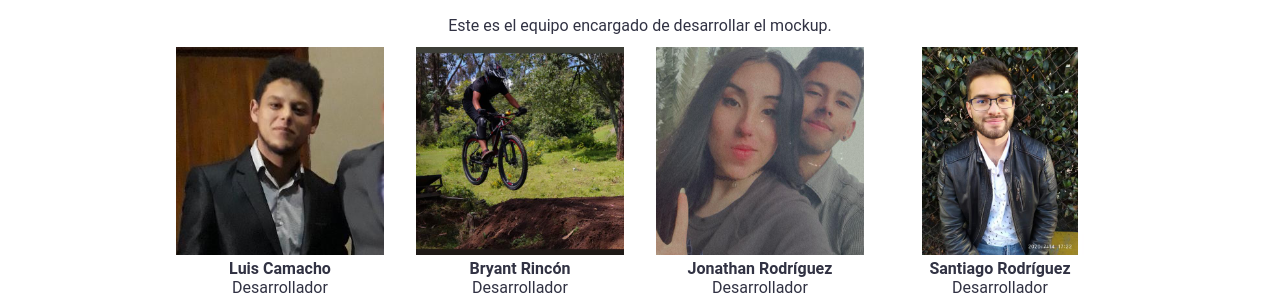
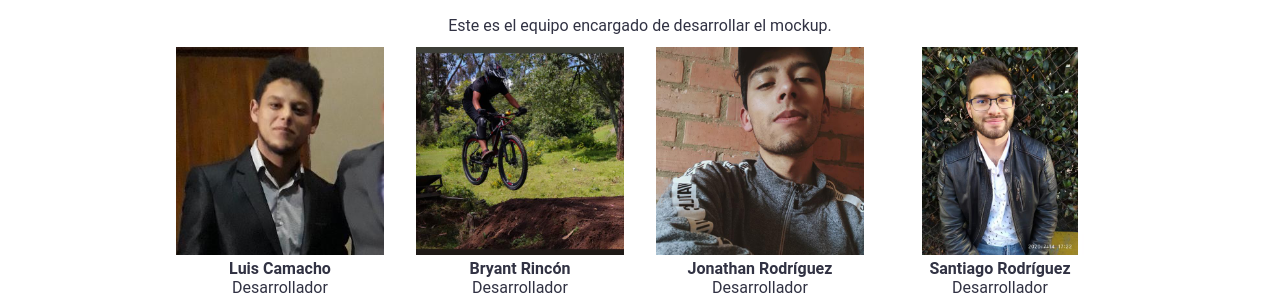
Before and after one commit to Arick789/Corte1_about, a plain HTML site: page index.html in a window 1280 px wide. Shown: the part 281-586 px from the top of the page. Drawn offline with Linux system fonts and the light colour scheme; a web font is replaced by a local one.

Commit message:
arreglo de la imagen de jonathan

```diff
--- a/index.html
+++ b/index.html
@@ -74,7 +74,7 @@
             </div>
           </div>
           <div class="card">
-            <img src="./images/Jonathan.jfif" alt="Integrante 3" />
+            <img src="./images/Jonathan3.jfif" alt="Integrante 3" />
             <div class="card-container">
               <h4><b>Jonathan Rodríguez</b></h4>
               <span>Desarrollador</span>
```
Also changed, not shown: images/Jonathan2.jfif (added), images/Jonathan3.jfif (added).
